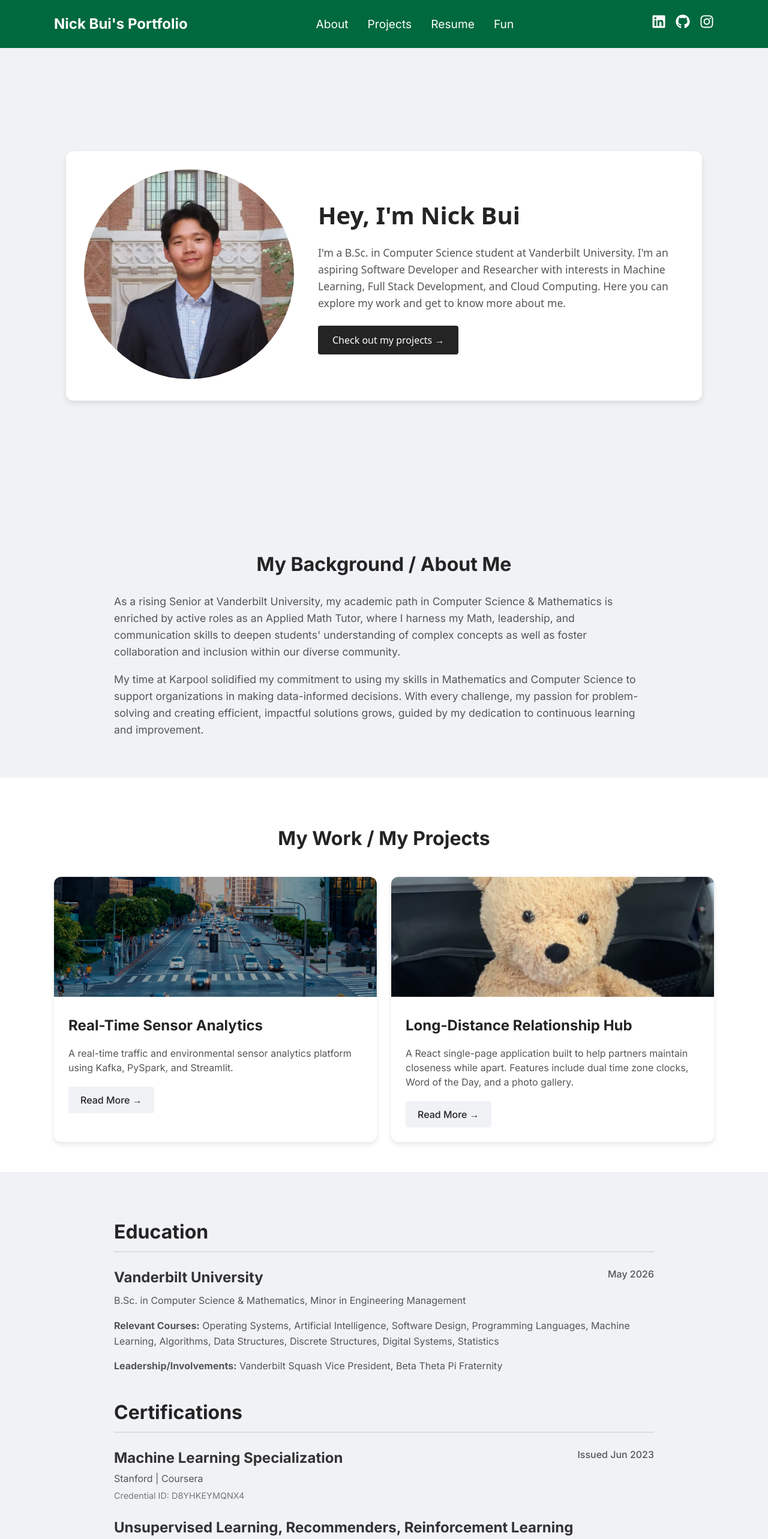
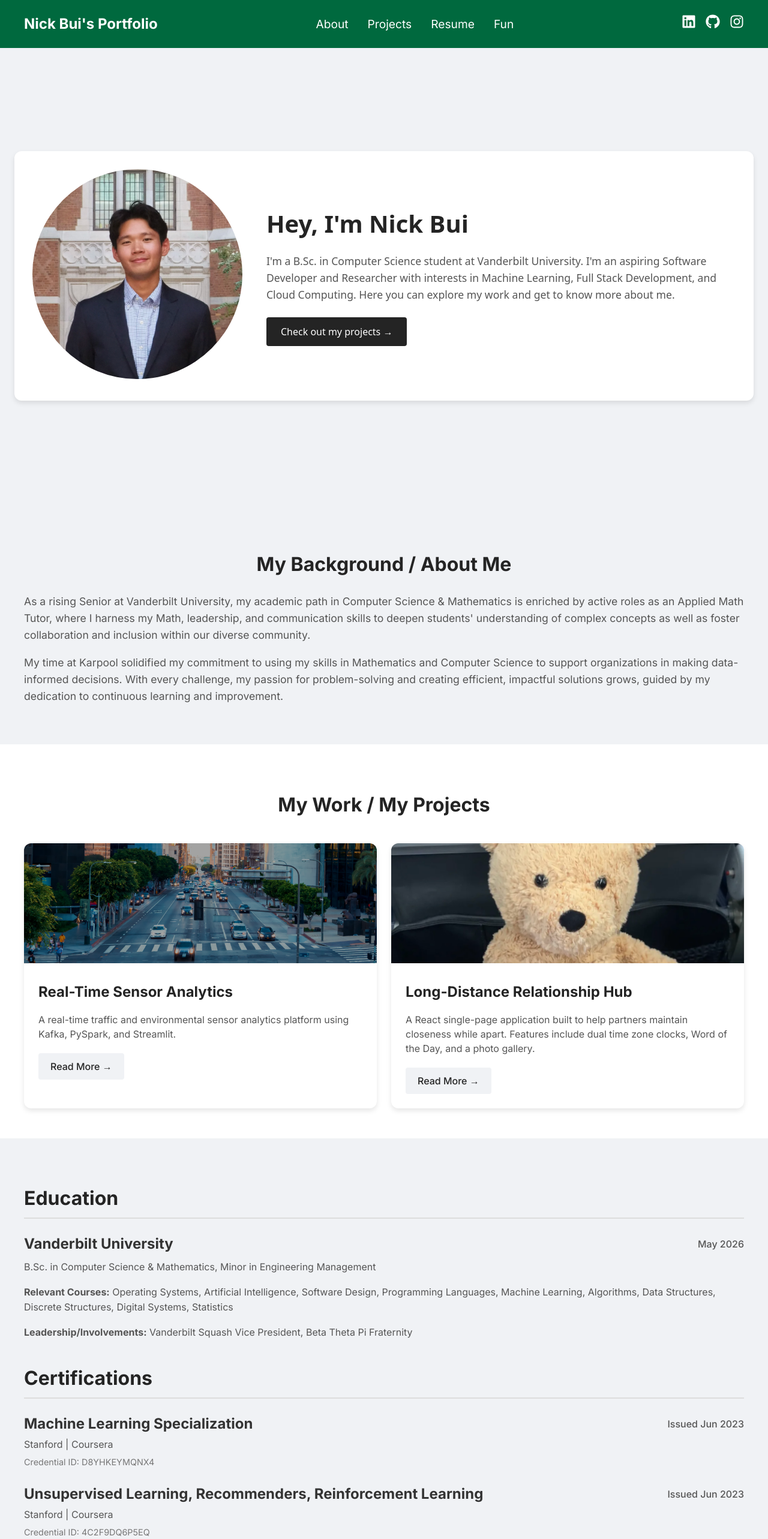
Before and after one commit to nick-bui19/nick-bui19.github.io, a React (Vite) app: page / in a window 1280 px wide. Shown: the top 2566 px of the page at 60% size. Built offline with nearby package versions, Linux system fonts and the light colour scheme.

Commit message:
feature: title and dates on the same line

```diff
--- a/src/components/About.css
+++ b/src/components/About.css
@@ -5,7 +5,7 @@
 }
 
 .about-content {
-  max-width: 900px;
+  max-width: 1200px;
   margin: 0 auto;
 }
 
--- a/src/components/Hero.css
+++ b/src/components/Hero.css
@@ -12,7 +12,7 @@
   border-radius: 12px;
   box-shadow: 0 4px 8px rgba(0, 0, 0, 0.1);
   padding: 30px;
-  max-width: 1000px;
+  max-width: 1200px;
   width: 100%;
   align-items: center;
 }
--- a/src/components/Navbar.css
+++ b/src/components/Navbar.css
@@ -19,7 +19,7 @@
   z-index: 1;
   width: 100%;
   padding: 0 24px;
-  max-width: 1100px;
+  max-width: 1200px;
 }
 
 .navbar-logo {
--- a/src/components/Projects.css
+++ b/src/components/Projects.css
@@ -15,7 +15,7 @@
   display: grid;
   grid-template-columns: repeat(auto-fit, minmax(300px, 1fr));
   gap: 24px;
-  max-width: 1100px;
+  max-width: 1200px;
   margin: 0 auto;
 }
 
--- a/src/components/Resume.css
+++ b/src/components/Resume.css
@@ -5,7 +5,7 @@
 }
 
 .resume-content {
-  max-width: 900px;
+  max-width: 1200px;
   margin: 0 auto;
 }
 
@@ -28,9 +28,8 @@
 .resume-item-header {
   display: flex;
   justify-content: space-between;
-  align-items: flex-start;
-  flex-wrap: wrap;
-  gap: 8px;
+  align-items: center;
+  gap: 16px;
   margin-bottom: 8px;
 }
 
@@ -38,13 +37,11 @@
   font-size: 1.5rem;
   color: #333;
   margin: 0;
-  flex-grow: 1;
 }
 
 .resume-item-header span {
   font-weight: 500;
   color: #555;
-  white-space: nowrap;
   flex-shrink: 0;
 }
 
```
